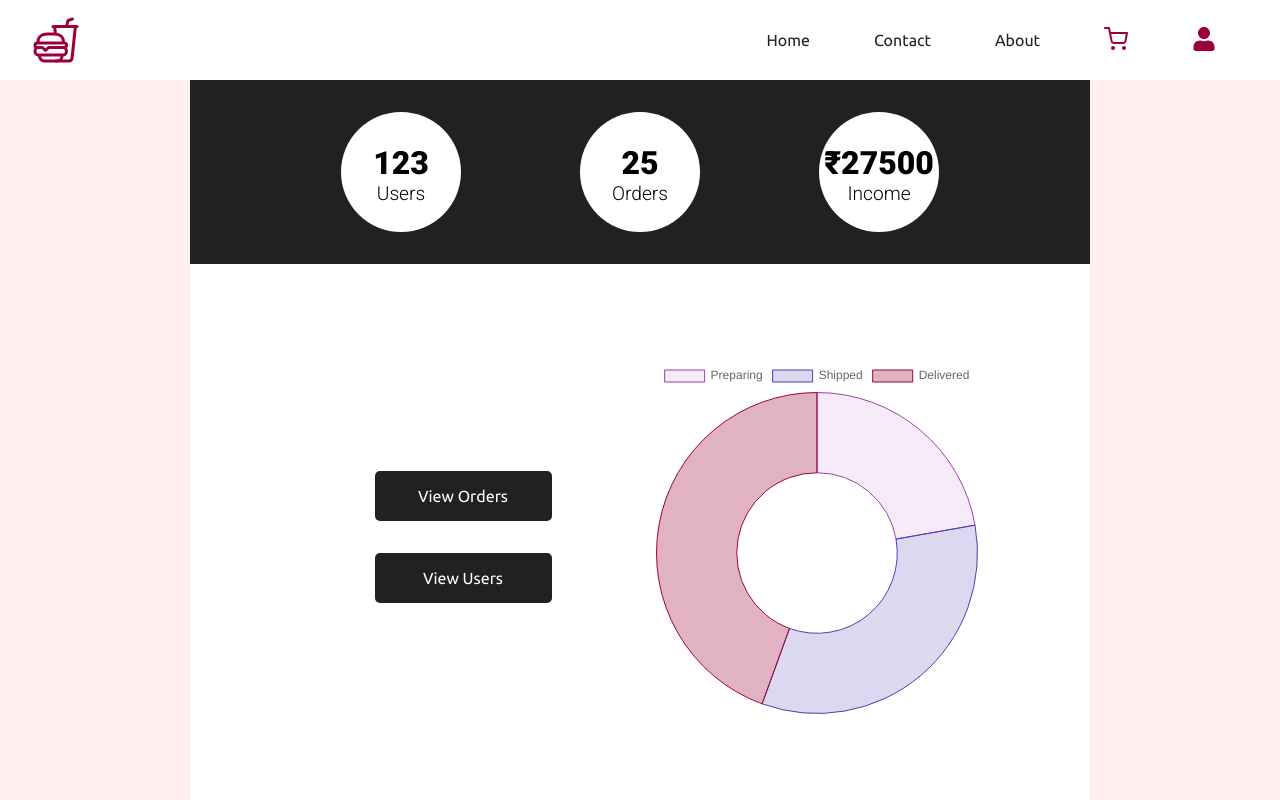
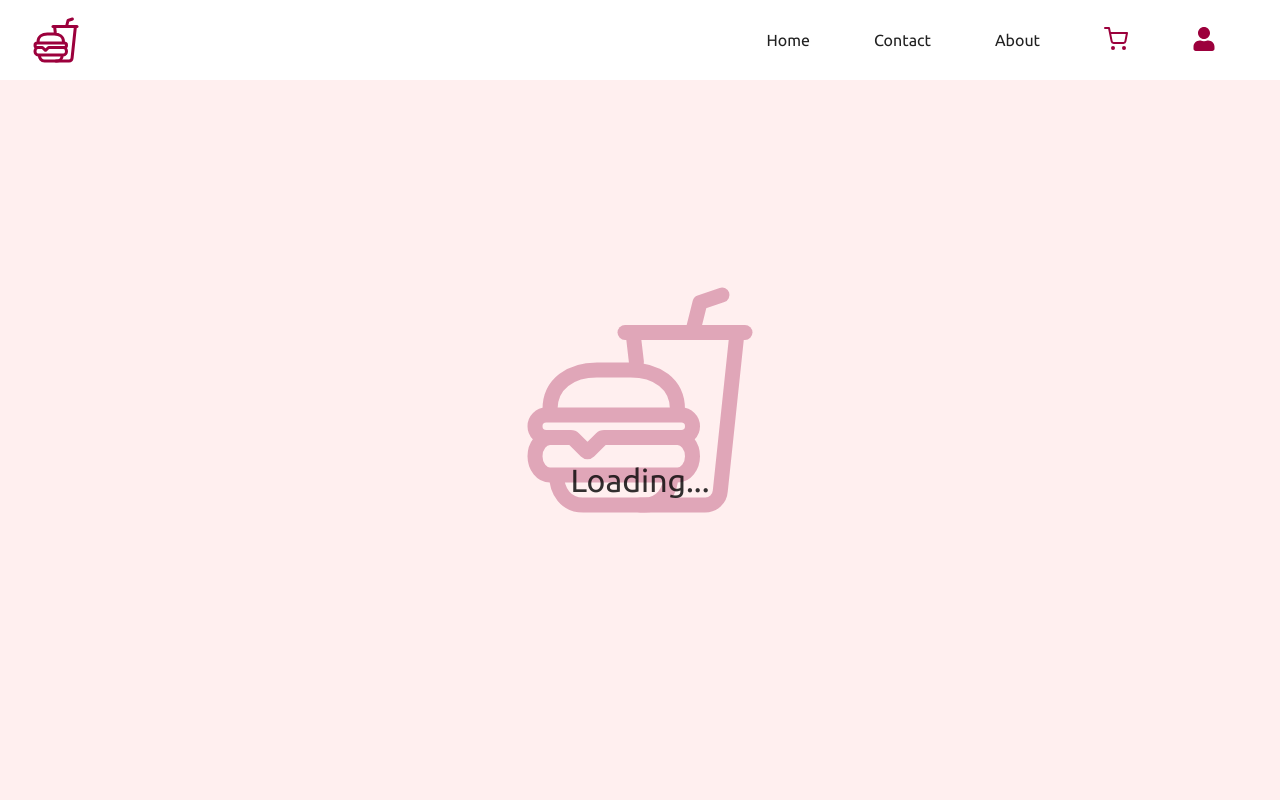
Before and after one commit to AmanMandal7/The-Burger-House, a React (Create React App) app in the folder frontend/: page /admin/dashboard in a window 1280 px wide. Shown: the top 800 px of the page. Built offline with nearby package versions, Linux system fonts and the light colour scheme.

Commit message:
done with the frontend

```diff
--- a/frontend/src/components/admin/Dashboard.jsx
+++ b/frontend/src/components/admin/Dashboard.jsx
@@ -2,8 +2,11 @@ import React from "react";
 import { Link } from "react-router-dom";
 import { Doughnut } from "react-chartjs-2";
 import { Chart as ChartJS, Tooltip, ArcElement, Legend } from "chart.js";
+import Loader from "../layout/Loader";
 
 ChartJS.register(Tooltip, ArcElement, Legend);
+
+const loading = true;
 
 const Box = ({ title, value }) => (
   <div>
@@ -35,6 +38,7 @@ const Dashboard = () => {
 
   return (
     <section className="dashboard">
+      {loading === false ? (
         <main>
           <article>
             <Box title="Users" value={123} />
@@ -53,6 +57,9 @@ const Dashboard = () => {
             </aside>
           </section>
         </main>
+      ) : (
+        <Loader />
+      )}
     </section>
   );
 };
--- a/frontend/src/components/layout/Loader.jsx
+++ b/frontend/src/components/layout/Loader.jsx
@@ -1,7 +1,30 @@
 import React from "react";
+import { IoFastFoodOutline } from "react-icons/io5";
+import { motion } from "framer-motion";
 
 const Loader = () => {
-  return <section className="loader"></section>;
+  //   const options = {
+  //     initial: {
+  //       opacity: 0,
+  //     },
+  //     animate: {
+  //       opacity: 1,
+  //     },
+  //     transition: {
+  //       ease: "linear",
+  //       repeat: "Infinity",
+  //       repeatType: "reverse",
+  //     },
+  //   };
+  return (
+    <div className="loader">
+      <IoFastFoodOutline />
+
+      <div>
+        <motion.p>Loading...</motion.p>
+      </div>
+    </div>
+  );
 };
 
 export default Loader;
--- a/frontend/src/styles/app.scss
+++ b/frontend/src/styles/app.scss
@@ -53,3 +53,27 @@ a {
     }
   }
 }
+
+.loader {
+  display: flex;
+  justify-content: center;
+  align-items: center;
+  height: 100vh;
+
+  > svg {
+    font-size: 15rem;
+    color: $red;
+    position: absolute;
+    top: 50%;
+    left: 50%;
+    transform: translate(-50%, -50%);
+    opacity: 0.3;
+  }
+
+  > div {
+    > p {
+      font-size: 2rem;
+      opacity: 0.8;
+    }
+  }
+}
```
Lines whose indentation alone changed are shown as unchanged.
